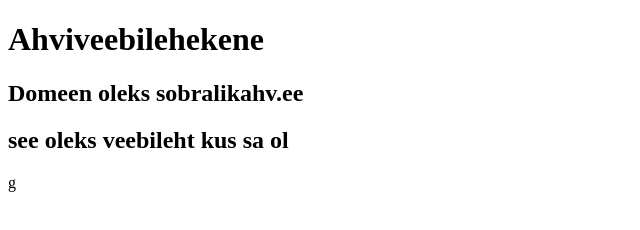
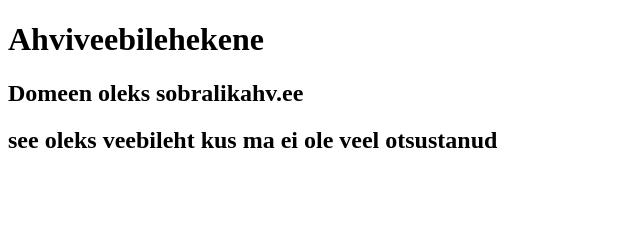
Before and after one commit to mimminem/sobralikahv, a plain HTML site: page index.html in a window 1280 px wide. Shown: the whole page, without its empty margins (0-640 px from the left). Drawn offline with Linux system fonts and the light colour scheme.

Commit message:
ma ei tea 3

```diff
--- a/index.html
+++ b/index.html
@@ -8,7 +8,7 @@
 <body>
     <h1>Ahviveebilehekene</h1>
     <h2>Domeen oleks sobralikahv.ee </h2>
-    <h2>see oleks veebileht kus sa ol</h2>
-</body>g
+    <h2>see oleks veebileht kus ma ei ole veel otsustanud</h2>
+</body>
 
 </html>
```
